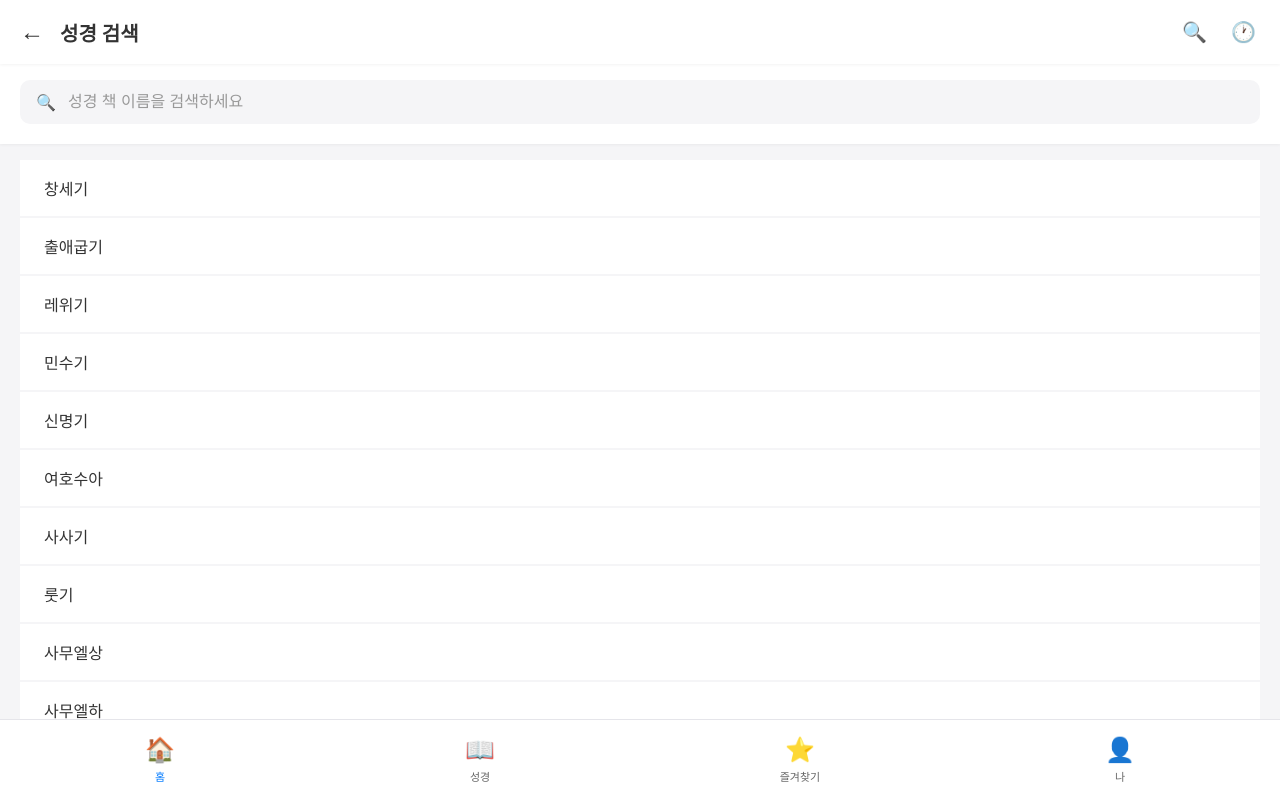
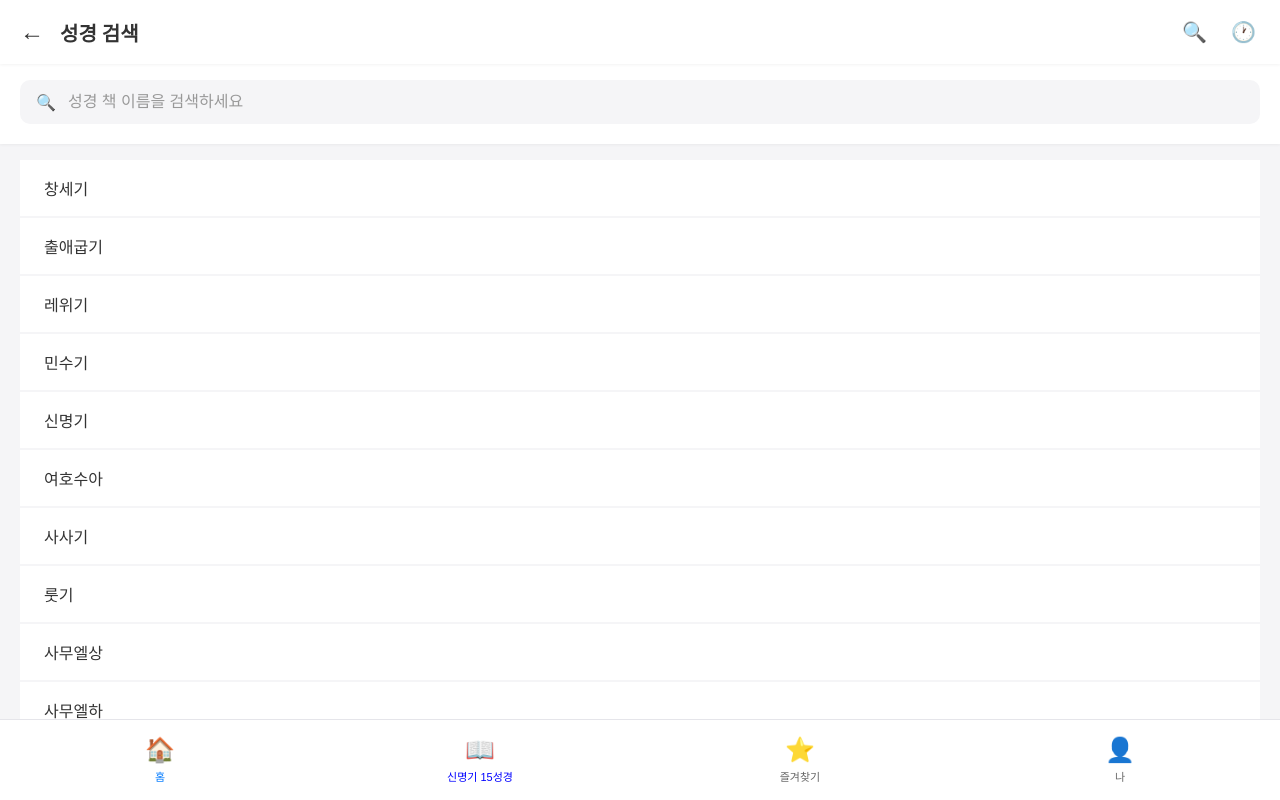
Before and after one commit to hws360425-dot/kbible, a plain HTML site: page index.html in a window 1280 px wide. Shown: the top 800 px of the page. Drawn offline with Linux system fonts and the light colour scheme.

Commit message:
Update index.html

```diff
--- a/index.html
+++ b/index.html
@@ -490,7 +490,7 @@
         </button>
         <button class="nav-item">
             <div class="nav-icon">📖</div>
-            <div class="nav-label">성경</div>
+            <div class="nav-label"><span onclick="goHome()" style="cursor:pointer;color:blue;">신명기 15성경</span></div>
         </button>
         <button class="nav-item" onclick="showFavoritesModal()">
             <div class="nav-icon">⭐</div>
```
